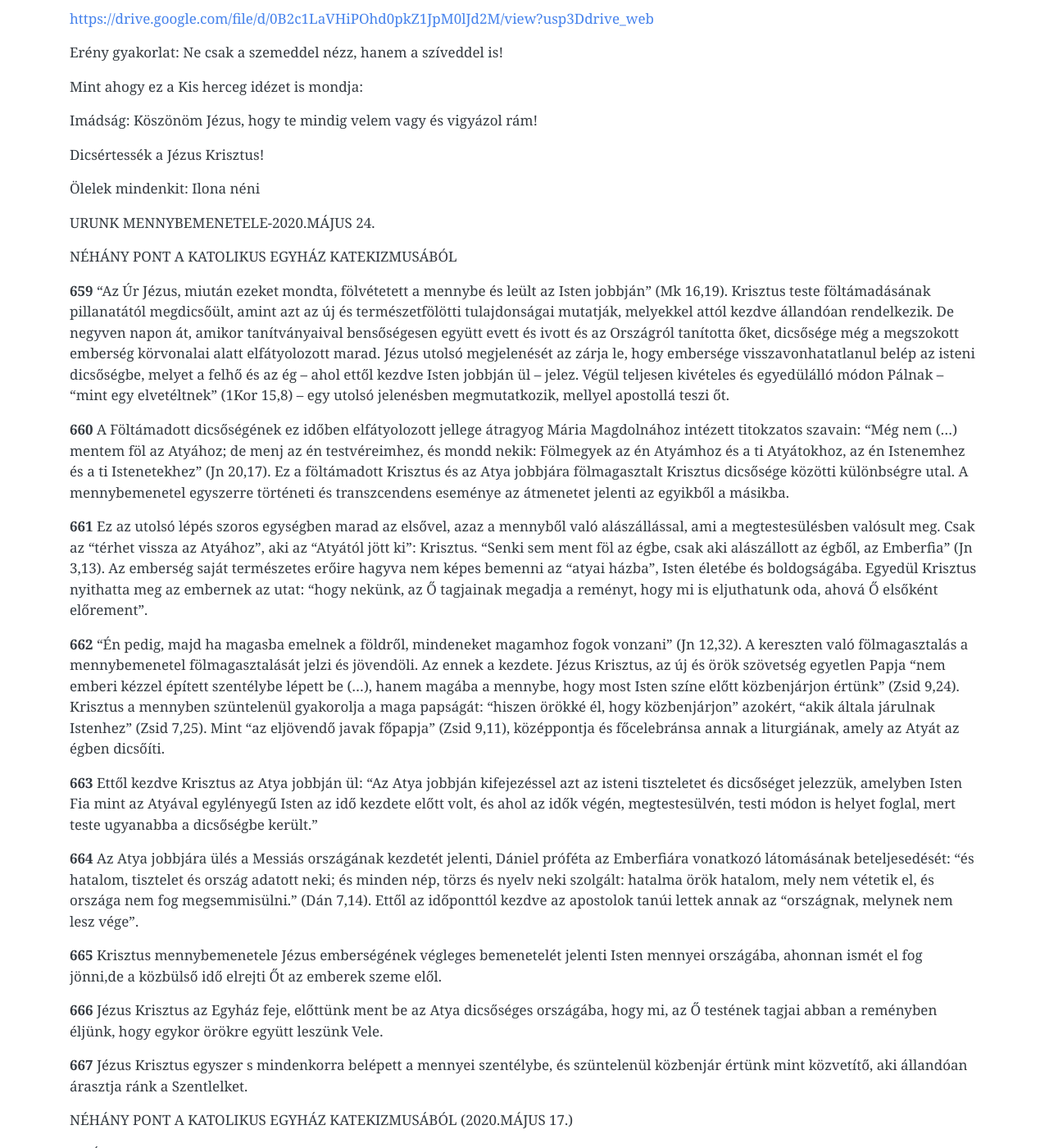
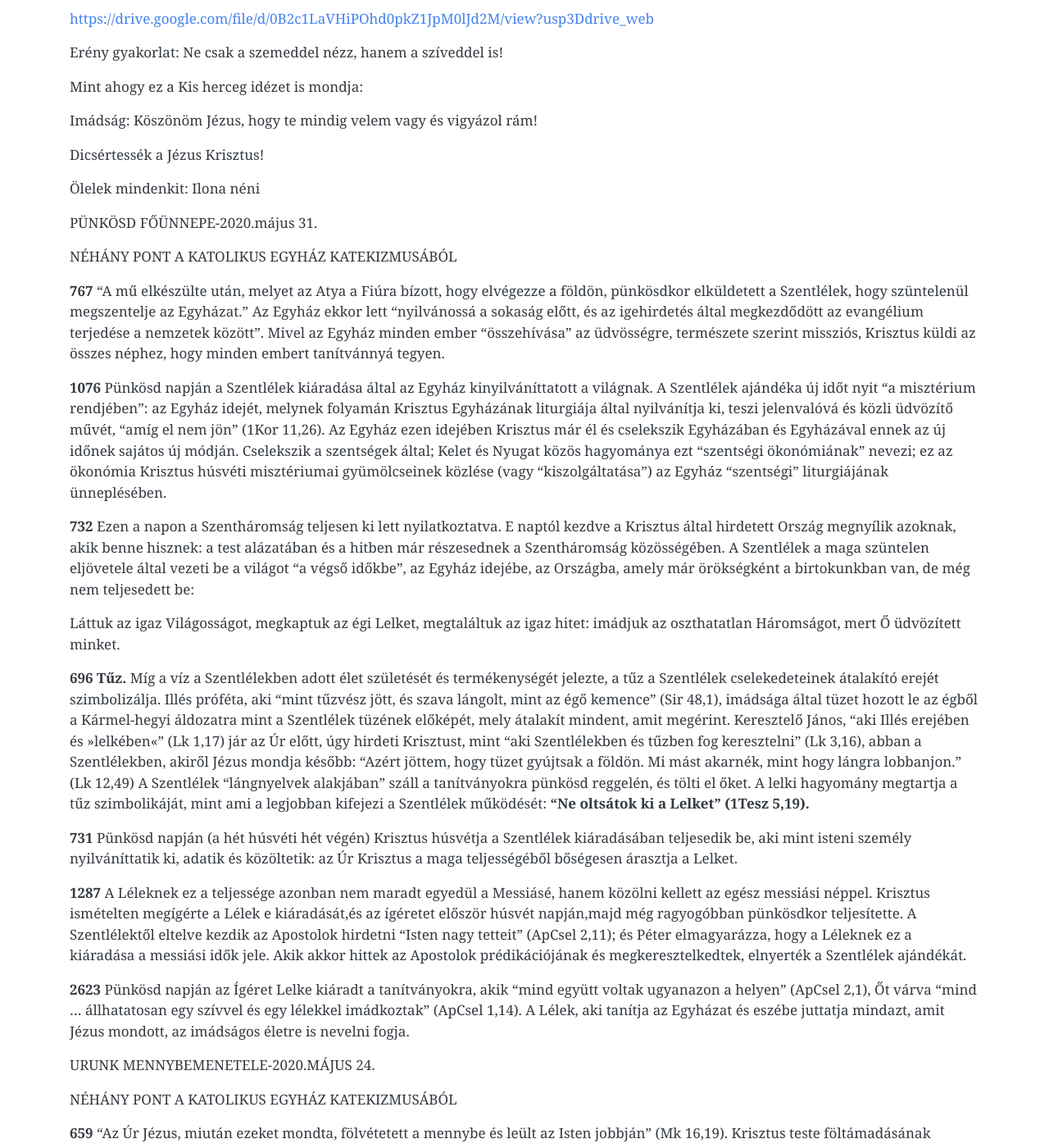
Before and after one commit to pecsi-ferences/pecsi-ferences.github.io, a Jekyll site: the page built from hittan.md, in a window 1280 px wide and 1400 px high, scrolled down 3748 px. Shown: the whole window at 82% size. Built offline with Jekyll 4.4.1, drawn with Linux system fonts in a browser that asks for light colours; nearby versions of some CDN libraries.

Commit message:
Update from Forestry.io Zoltán Dohány updated hittan.md

```diff
--- a/hittan.md
+++ b/hittan.md
@@ -137,6 +137,26 @@ Dicsértessék a Jézus Krisztus!
 
 Ölelek mindenkit: Ilona néni
 
+PÜNKÖSD FŐÜNNEPE-2020.május 31.
+
+NÉHÁNY PONT A KATOLIKUS EGYHÁZ KATEKIZMUSÁBÓL
+
+**767** "A mű elkészülte után, melyet az Atya a Fiúra bízott, hogy elvégezze a földön, pünkösdkor elküldetett a Szentlélek, hogy szüntelenül megszentelje az Egyházat." Az Egyház ekkor lett "nyilvánossá a sokaság előtt, és az igehirdetés által megkezdődött az evangélium terjedése a nemzetek között". Mivel az Egyház minden ember "összehívása" az üdvösségre, természete szerint missziós, Krisztus küldi az összes néphez, hogy minden embert tanítvánnyá tegyen.
+
+**1076** Pünkösd napján a Szentlélek kiáradása által az Egyház kinyilváníttatott a világnak. A Szentlélek ajándéka új időt nyit "a misztérium rendjében": az Egyház idejét, melynek folyamán Krisztus Egyházának liturgiája által nyilvánítja ki, teszi jelenvalóvá és közli üdvözítő művét, "amíg el nem jön" (1Kor 11,26). Az Egyház ezen idejében Krisztus már él és cselekszik Egyházában és Egyházával ennek az új időnek sajátos új módján. Cselekszik a szentségek által; Kelet és Nyugat közös hagyománya ezt "szentségi ökonómiának" nevezi; ez az ökonómia Krisztus húsvéti misztériumai gyümölcseinek közlése (vagy "kiszolgáltatása") az Egyház "szentségi" liturgiájának ünneplésében.
+
+**732** Ezen a napon a Szentháromság teljesen ki lett nyilatkoztatva. E naptól kezdve a Krisztus által hirdetett Ország megnyílik azoknak, akik benne hisznek: a test alázatában és a hitben már részesednek a Szentháromság közösségében. A Szentlélek a maga szüntelen eljövetele által vezeti be a világot "a végső időkbe", az Egyház idejébe, az Országba, amely már örökségként a birtokunkban van, de még nem teljesedett be:
+
+Láttuk az igaz Világosságot, megkaptuk az égi Lelket, megtaláltuk az igaz hitet: imádjuk az oszthatatlan Háromságot, mert Ő üdvözített minket.
+
+**696 Tűz.** Míg a víz a Szentlélekben adott élet születését és termékenységét jelezte, a tűz a Szentlélek cselekedeteinek átalakító erejét szimbolizálja. Illés próféta, aki "mint tűzvész jött, és szava lángolt, mint az égő kemence" (Sir 48,1), imádsága által tüzet hozott le az égből a Kármel-hegyi áldozatra mint a Szentlélek tüzének előképét, mely átalakít mindent, amit megérint. Keresztelő János, "aki Illés erejében és »lelkében«" (Lk 1,17) jár az Úr előtt, úgy hirdeti Krisztust, mint "aki Szentlélekben és tűzben fog keresztelni" (Lk 3,16), abban a Szentlélekben, akiről Jézus mondja később: "Azért jöttem, hogy tüzet gyújtsak a földön. Mi mást akarnék, mint hogy lángra lobbanjon." (Lk 12,49) A Szentlélek "lángnyelvek alakjában" száll a tanítványokra pünkösd reggelén, és tölti el őket. A lelki hagyomány megtartja a tűz szimbolikáját, mint ami a legjobban kifejezi a Szentlélek működését: **"Ne oltsátok ki a Lelket" (1Tesz 5,19).**
+
+**731** Pünkösd napján (a hét húsvéti hét végén) Krisztus húsvétja a Szentlélek kiáradásában teljesedik be, aki mint isteni személy nyilváníttatik ki, adatik és közöltetik: az Úr Krisztus a maga teljességéből bőségesen árasztja a Lelket.
+
+**1287** A Léleknek ez a teljessége azonban nem maradt egyedül a Messiásé, hanem közölni kellett az egész messiási néppel. Krisztus ismételten megígérte a Lélek e kiáradását,és az ígéretet először húsvét napján,majd még ragyogóbban pünkösdkor teljesítette. A Szentlélektől eltelve kezdik az Apostolok hirdetni "Isten nagy tetteit" (ApCsel 2,11); és Péter elmagyarázza, hogy a Léleknek ez a kiáradása a messiási idők jele. Akik akkor hittek az Apostolok prédikációjának és megkeresztelkedtek, elnyerték a Szentlélek ajándékát.
+
+**2623** Pünkösd napján az Ígéret Lelke kiáradt a tanítványokra, akik "mind együtt voltak ugyanazon a helyen" (ApCsel 2,1), Őt várva "mind ... állhatatosan egy szívvel és egy lélekkel imádkoztak" (ApCsel 1,14). A Lélek, aki tanítja az Egyházat és eszébe juttatja mindazt, amit Jézus mondott, az imádságos életre is nevelni fogja.
+
 URUNK MENNYBEMENETELE-2020.MÁJUS 24.
 
 NÉHÁNY PONT A KATOLIKUS EGYHÁZ KATEKIZMUSÁBÓL
```
